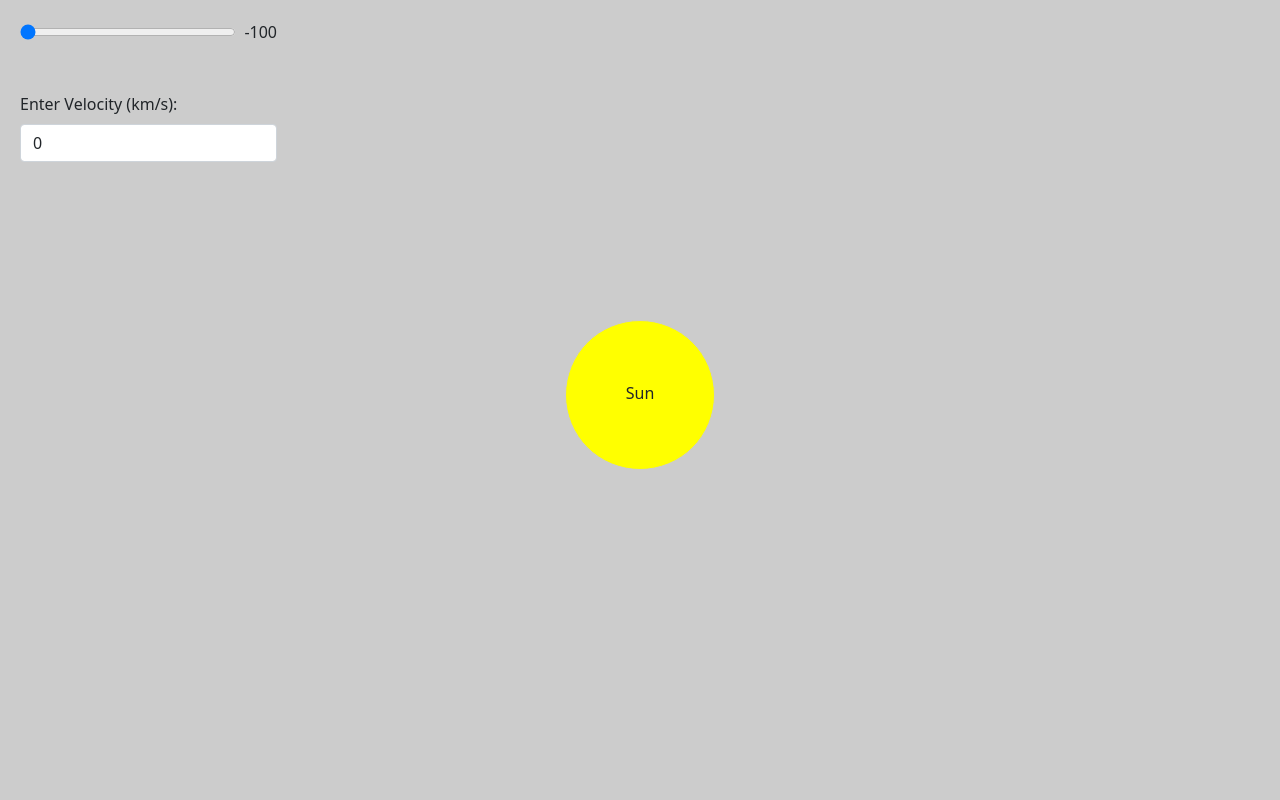
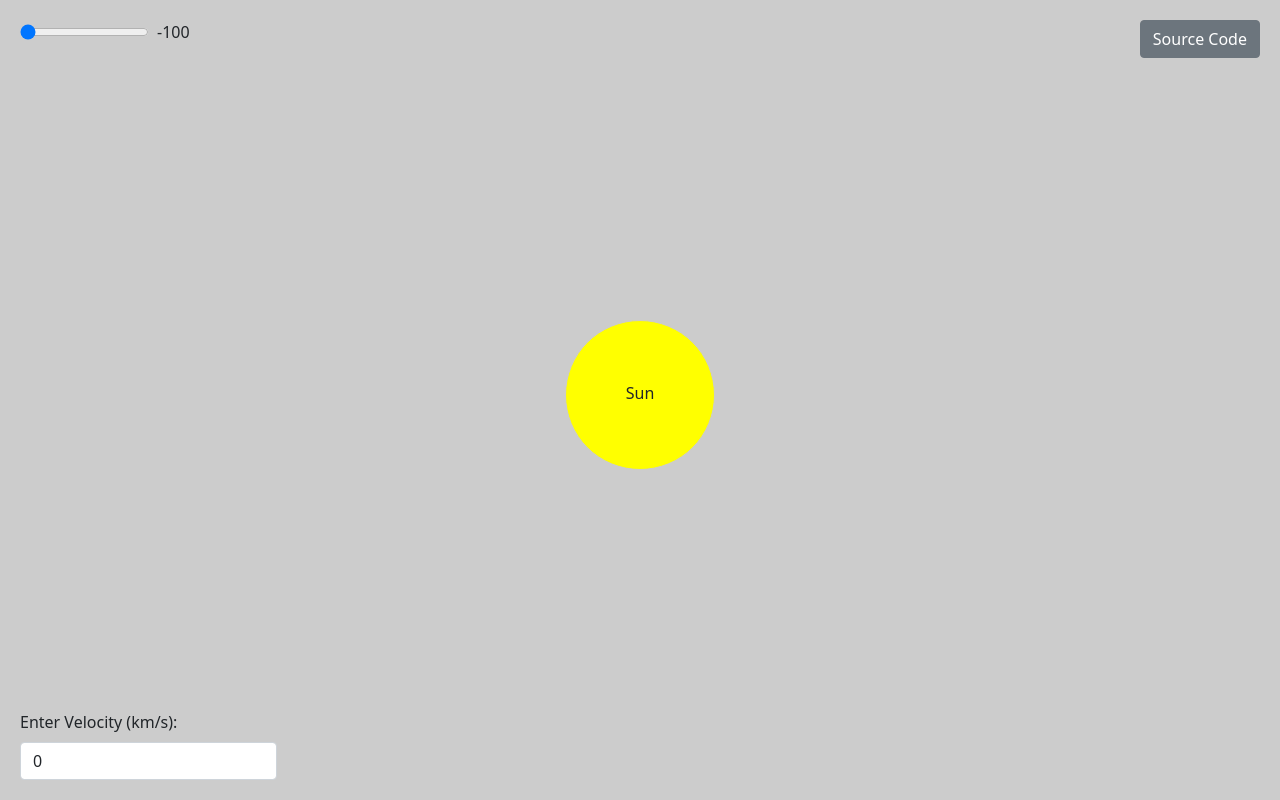
Before and after one commit to rubanero14/Vue-Tests-Doppler-Effect, a Vue app: page / in a window 1280 px wide. Built offline with nearby package versions, Linux system fonts and the light colour scheme.

Commit message:
Add files via upload

```diff
--- a/src/App.vue
+++ b/src/App.vue
@@ -10,9 +10,12 @@
         <input v-model="inputValue" @input="changeColors();" class="w-100" id="inputRange" type="range" :min="min" :max="max" step="5">
         <label class="ms-2" for="inputValue">{{ inputValue }}</label>
       </div>
-      <div>
+      <div class="bottom-left">
         <label class="mb-2">Enter Velocity (km/s):</label>
         <input v-model="velocity" @change="velocityControl" class="form-control" placeholder="Enter velocity.." type="text">
+      </div>
+      <div>
+        <a class="btn btn-secondary top-right" target="_blank" href="https://github.com/rubanero14/Vue-Tests-Doppler-Effect">Source Code</a>
       </div>
     </div>
   </div>
@@ -87,6 +90,18 @@ body {
   left: 20px;
 }
 
+.top-right {
+  position: fixed;
+  top: 20px;
+  right: 20px;
+}
+
+.bottom-left {
+  position: fixed;
+  bottom: 20px;
+  left: 20px;
+}
+
 label {
  display: inline-block;
 }
```
